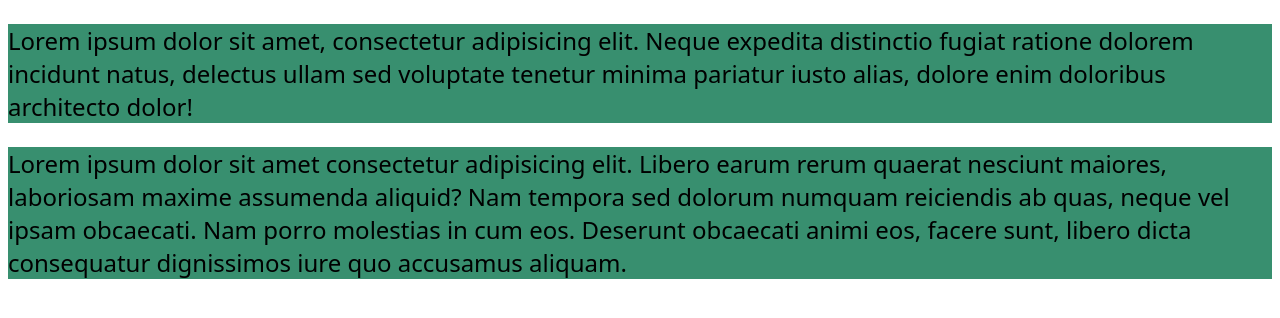
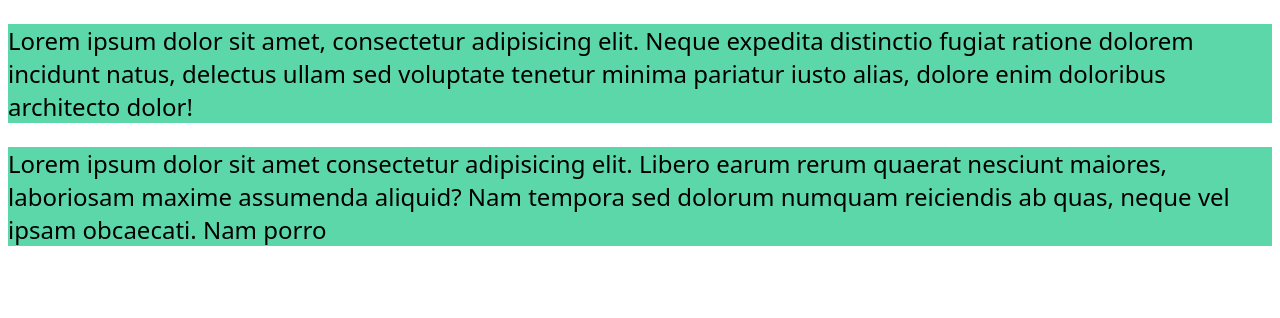
Before and after one commit to mathiyalagan-murugaiyan/workspace_webtech, a plain HTML site: page html/color.html in a window 1280 px wide. Drawn offline with Linux system fonts and the light colour scheme.

Commit message:
color properties

```diff
--- a/css/color.css
+++ b/css/color.css
@@ -14,7 +14,7 @@ div{
     height: 100vh;
 }
 p{
-    background-color:hsl(158, 44%, 39%);
+    background-color:hsl(158, 61%, 60%);
     font-family: sans;
     font-size: x-large;
 }
--- a/html/color.html
+++ b/html/color.html
@@ -10,7 +10,7 @@
     <div>
         <p>Lorem ipsum dolor sit amet, consectetur adipisicing elit. Neque expedita distinctio fugiat ratione dolorem incidunt natus, delectus ullam sed voluptate tenetur minima pariatur iusto alias, dolore enim doloribus architecto dolor!</p>
 
-        <p>Lorem ipsum dolor sit amet consectetur adipisicing elit. Libero earum rerum quaerat nesciunt maiores, laboriosam maxime assumenda aliquid? Nam tempora sed dolorum numquam reiciendis ab quas, neque vel ipsam obcaecati. Nam porro molestias in cum eos. Deserunt obcaecati animi eos, facere sunt, libero dicta consequatur dignissimos iure quo accusamus aliquam.</p>
+        <p>Lorem ipsum dolor sit amet consectetur adipisicing elit. Libero earum rerum quaerat nesciunt maiores, laboriosam maxime assumenda aliquid? Nam tempora sed dolorum numquam reiciendis ab quas, neque vel ipsam obcaecati. Nam porro</p>
 
     </div>
 
```
